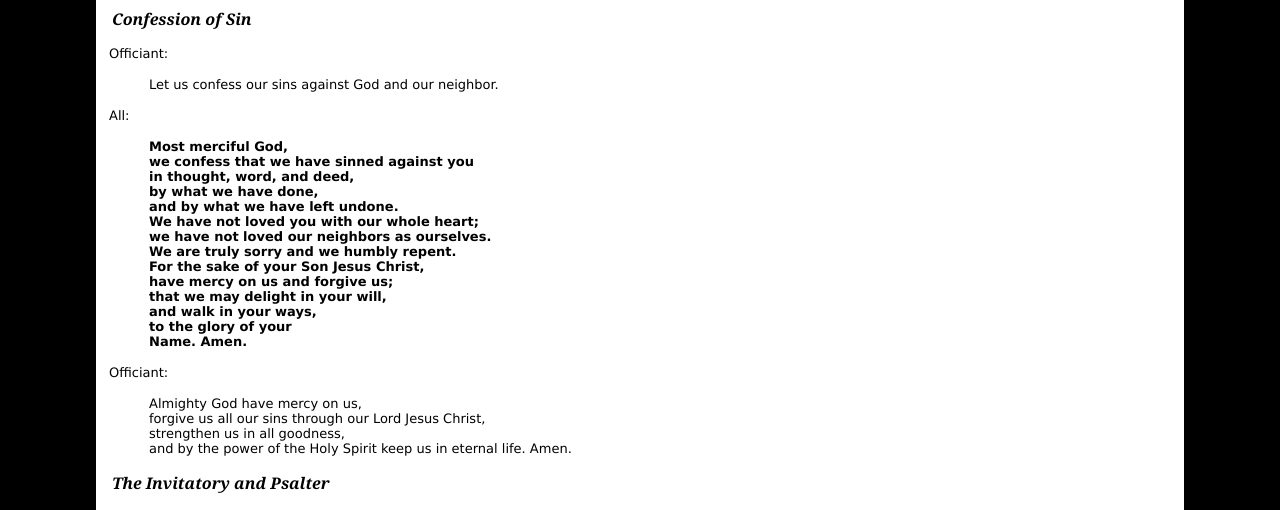
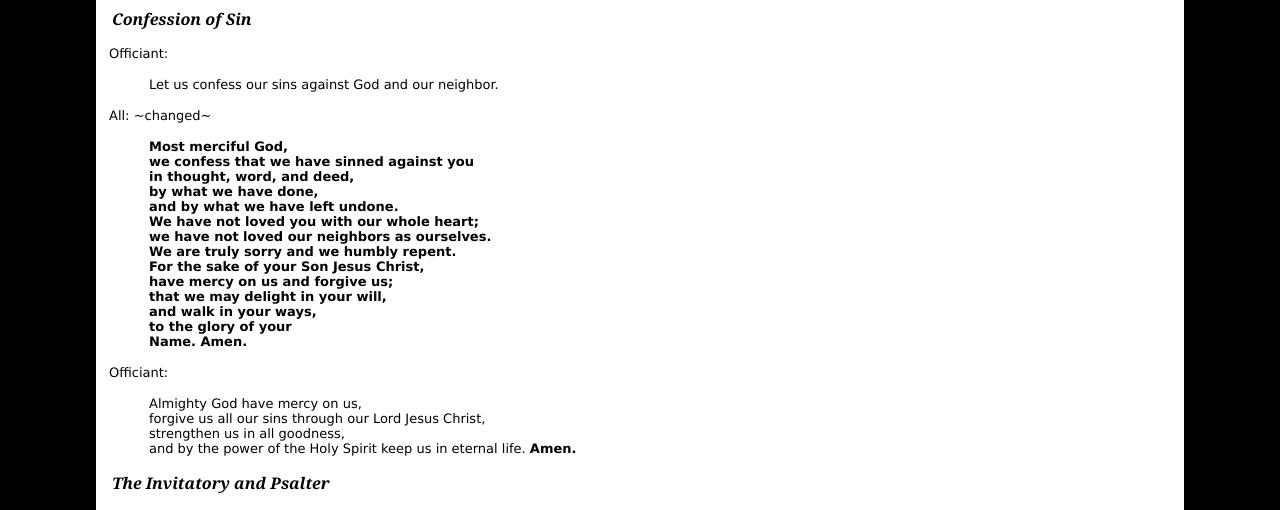
Before and after one commit to toddfoster/toddfoster.github.com, a Jekyll site: the page built from stt2020-epmon.md, in a window 1280 px wide and 900 px high. Shown: the part 387-897 px from the top of the window. Built offline with Jekyll 4.4.1, drawn with Linux system fonts in a browser that asks for light colours.

Commit message:
checking on linebreaks

```diff
--- a/stt2020-epmon.md
+++ b/stt2020-epmon.md
@@ -18,6 +18,7 @@ Officiant:
 > Let us confess our sins against God and our neighbor.
 
 All:
+~changed~
 > **Most merciful God,\\
 > we confess that we have sinned against you\\
 > in thought, word, and deed,\\
@@ -37,7 +38,7 @@ Officiant:
 > Almighty God have mercy on us,\\
 > forgive us all our sins through our Lord Jesus Christ,\\
 > strengthen us in all goodness,\\
-> and by the power of the Holy Spirit keep us in eternal life. Amen.
+> and by the power of the Holy Spirit keep us in eternal life. **Amen.**
 
 ## The Invitatory and Psalter
 Officiant:
```
